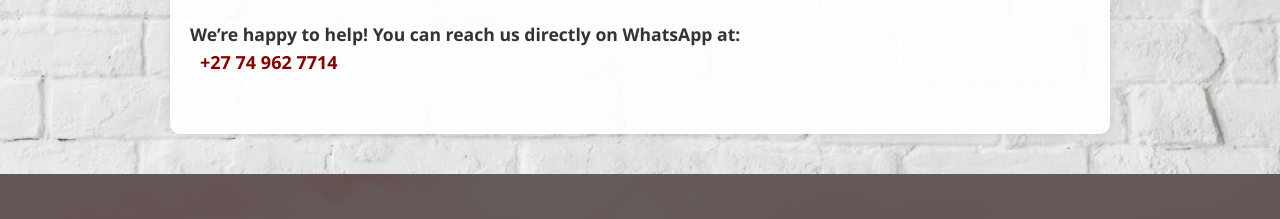
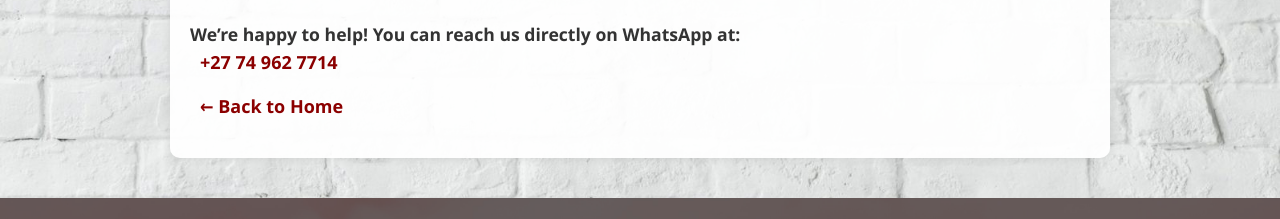
Before and after one commit to lmaphatchwane/BeautyfilledWebsite, a plain HTML site: page help.html in a window 1280 px wide. Shown: the part 1494-1713 px from the top of the page. Drawn offline with Linux system fonts and the light colour scheme.

Commit message:
Added the back to home hyperlink for easy return to the home page for the user

```diff
--- a/help.html
+++ b/help.html
@@ -113,6 +113,8 @@
         We’re happy to help! You can reach us directly on WhatsApp at:<br/>
         <strong><a href="https://wa.me/27749627714" target="_blank">+27 74 962 7714</a></strong>
       </p>
+
+      <a href="index.html" class="back-link">← Back to Home</a>
     </section>
 
   </main>
```
